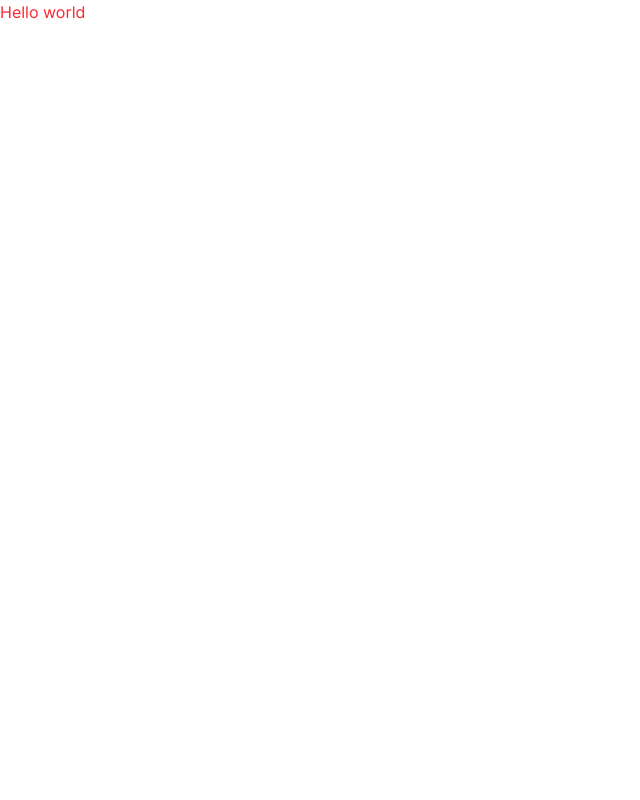
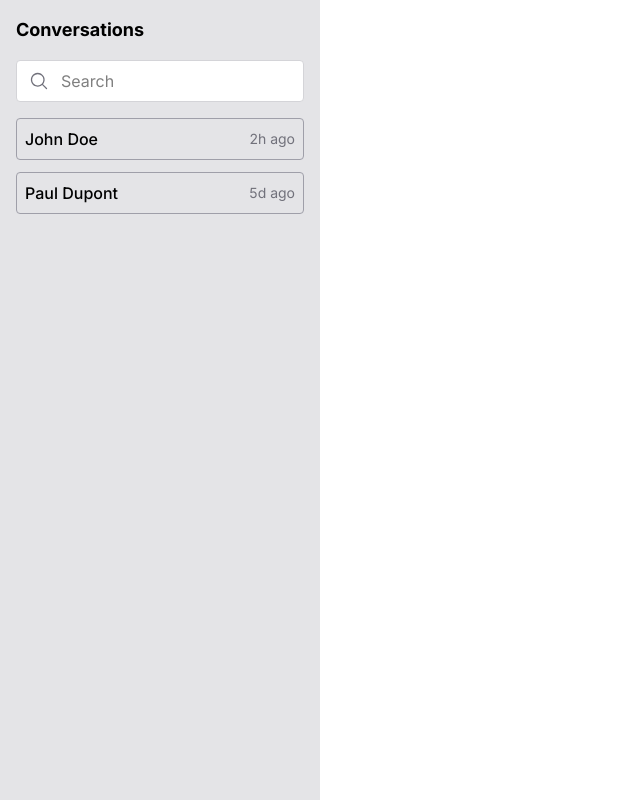
Before and after one commit to soniiix/mds-next-pwa, a Next.js app: page / in a window 1280 px wide. Shown: the whole page, without its empty margins (0-640 px from the left). Built offline with nearby package versions, Linux system fonts and the light colour scheme.

Commit message:
build: register a service worker

```diff
--- a/app/page.tsx
+++ b/app/page.tsx
@@ -1,5 +1,44 @@
+'use client';
+import { MagnifyingGlassIcon } from "@phosphor-icons/react";
+import { useEffect } from "react";
+
 export default function Home() {
+    // Register the service worker
+    useEffect(() => {
+        navigator.serviceWorker
+            .register("/sw.js")
+            .then((reg) => console.log("SW enregistré", reg))
+            .catch((err) => console.error("Erreur SW:", err));
+    }, []);
+
     return (
-        <h1 className="text-red-500">Hello world</h1>
+        <main>
+            <aside className="sticky h-screen bg-zinc-200 w-80 p-4">
+                <h2 className="text-lg font-bold">Conversations</h2>
+                {/* Search input */}
+                <div className="flex flex-row mt-4 items-center w-full pl-3 py-2 rounded bg-white border border-zinc-300 focus-within:outline-none focus-within:ring-2 focus-within:ring-zinc-400">
+                    <span className="text-zinc-500">
+                        <MagnifyingGlassIcon size={20} />
+                    </span>
+                    <input
+                        type="text"
+                        className="flex-1 focus:outline-none ml-3"
+                        placeholder="Search"
+                    />
+                </div>
+
+                {/* Conversation list */}
+                <div className="mt-4 flex flex-col gap-3">
+                    <div className="flex items-center justify-between p-2 rounded border border-zinc-400 hover:bg-zinc-300 cursor-pointer transition-colors duration-100">
+                        <span className="font-medium">John Doe</span>
+                        <span className="text-sm text-zinc-500">2h ago</span>
+                    </div>
+                    <div className="flex items-center justify-between p-2 rounded border border-zinc-400 hover:bg-zinc-300 cursor-pointer transition-colors duration-100">
+                        <span className="font-medium">Paul Dupont</span>
+                        <span className="text-sm text-zinc-500">5d ago</span>
+                    </div>
+                </div>
+            </aside>
+        </main>
     );
 }
--- /dev/null
+++ b/public/sw.js
@@ -0,0 +1,10 @@
+self.addEventListener("install", function (event) {
+    console.log("Service Worker: installé");
+    self.skipWaiting(); // maintenant TypeScript comprend
+});
+self.addEventListener("activate", function (event) {
+    console.log("Service Worker: activé");
+});
+self.addEventListener("fetch", function (event) {
+    console.log("Service Worker: fetch", event.request.url);
+});
```
